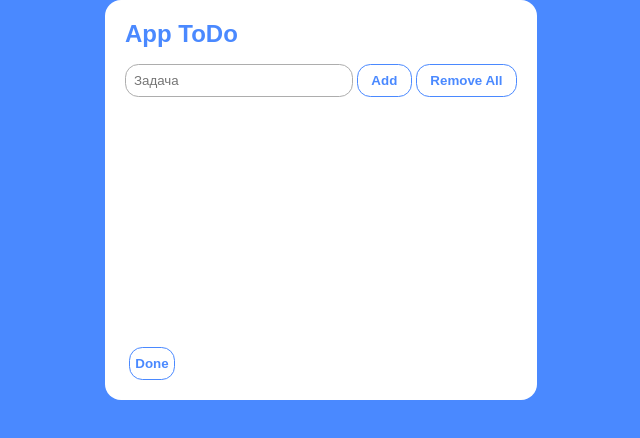
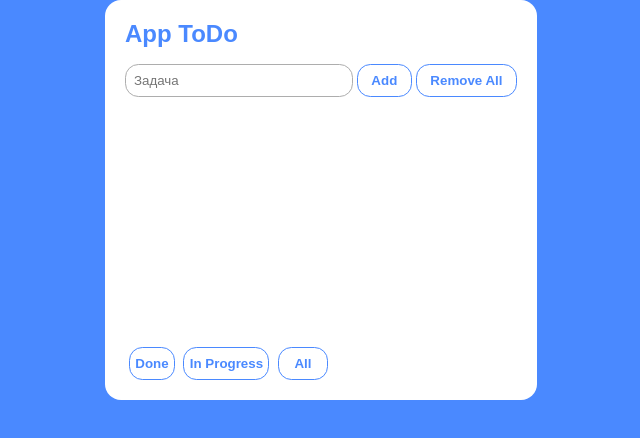
Before and after one commit to sstetsenko/todo-list, a plain HTML site: page index.html in a window 1280 px wide. Shown: the whole page, without its empty margins (319-959 px from the left). Drawn offline with Linux system fonts and the light colour scheme.

Commit message:
updaet app, add filters

```diff
--- a/index.html
+++ b/index.html
@@ -4,8 +4,10 @@
 <head>
     <meta charset="utf-8">
     <meta name="viewport" content="width=device-width, initial-scale=1.0">
+
+    <link rel="stylesheet" href="./style.css">
+
     <title>Document</title>
-    <link rel="stylesheet" href="./style.css">
 </head>
 
 <body>
@@ -25,6 +27,8 @@
 
         <div class="menu">
             <button class="done" onclick="displayTaskDone()">Done</button>
+            <button class="in-progress" onclick="displayTaskInProgress()">In Progress</button>
+            <button class="all" onclick="displayTaskAll()">All</button>
         </div>
 
     </div>
--- a/scripts.js
+++ b/scripts.js
@@ -24,14 +24,13 @@ const dataTask = (text) => {
 // Шаблон HTML
 const createElement = (e) => {
     addTask.insertAdjacentHTML('afterbegin',
-        `<div class="task"   id="${e.id}" isChecked="${e.isChecked}">
+        `<div class="task" id="${e.id}" isChecked="${e.isChecked}">
 
             <input id="checker" onclick="changeIsChecked(${e.id})" type="checkbox">
 
             <p>${e.text}</p>
 
-            <div class="delete" onclick="removeTask(${e.id})">
-            </div>
+            <div class="delete" onclick="removeTask(${e.id})"></div>
 
         </div>`)
 }
@@ -80,7 +79,31 @@ const displayTaskDone = () => {
 
     tasks.forEach(e => {
         if (e.classList.value !== 'task do') {
-            e.classList.toggle('none')
+            e.classList.add('none')
         }
     })
 }
+
+const displayTaskInProgress = () => {
+    const inProgress = document.querySelectorAll('.task')
+
+    inProgress.forEach(e => {
+        if (e.classList.value != 'task do') {
+            e.classList.remove('none')
+        }
+        if (e.classList.value == 'task do') {
+            e.classList.add('none')
+        }
+    })
+
+}
+
+const displayTaskAll = () => {
+    const all = document.querySelectorAll('.task')
+
+    all.forEach(e => {
+        if (e.classList.value == 'task none' || e.classList.value == 'task do none') {
+            e.classList.remove('none')
+        }
+    })
+}
--- a/style.css
+++ b/style.css
@@ -125,6 +125,17 @@ button {
     background-color: rgba(74, 137, 255, .7);
 }
 
+.all {
+    width: 50px;
+}
+
+.done:active,
+.in-progress:active,
+.all:active {
+    background: rgba(74, 137, 255, .1);
+    ;
+}
+
 .do {
     background-color: antiquewhite;
 }
```
